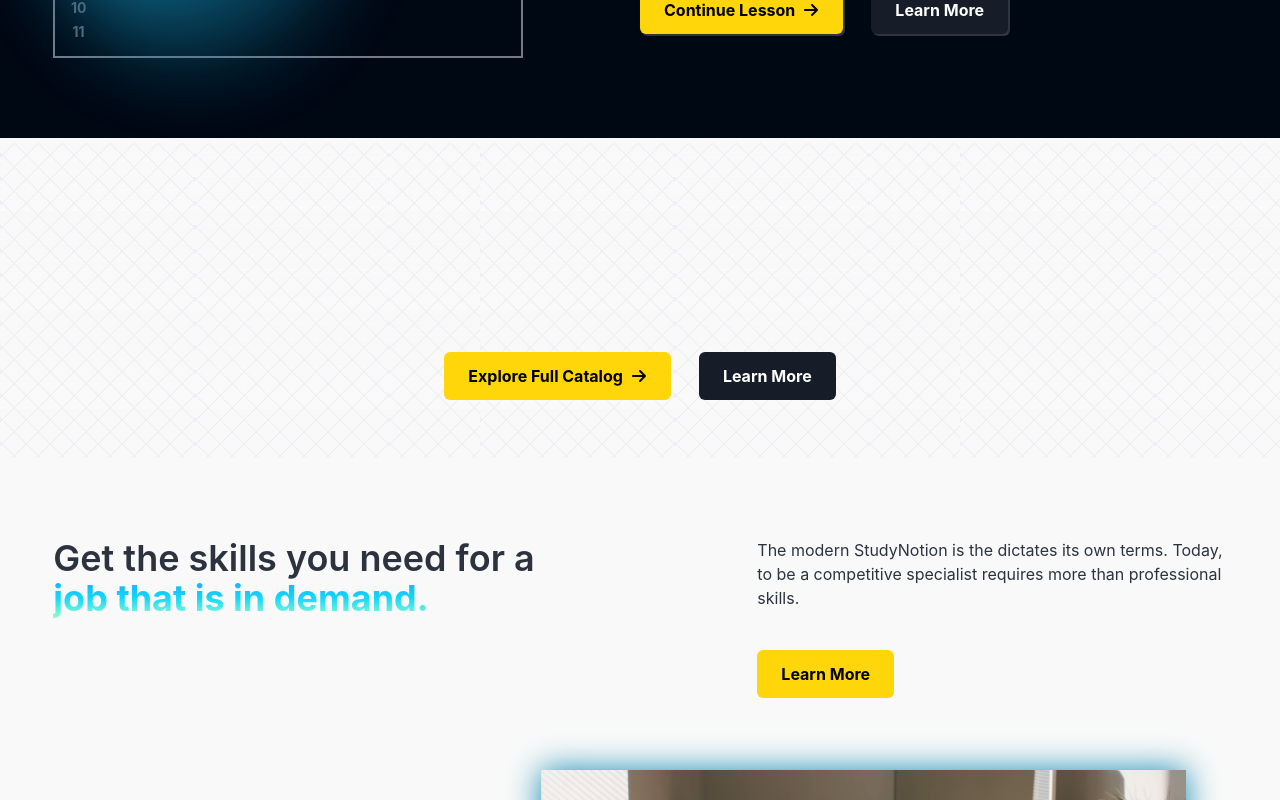
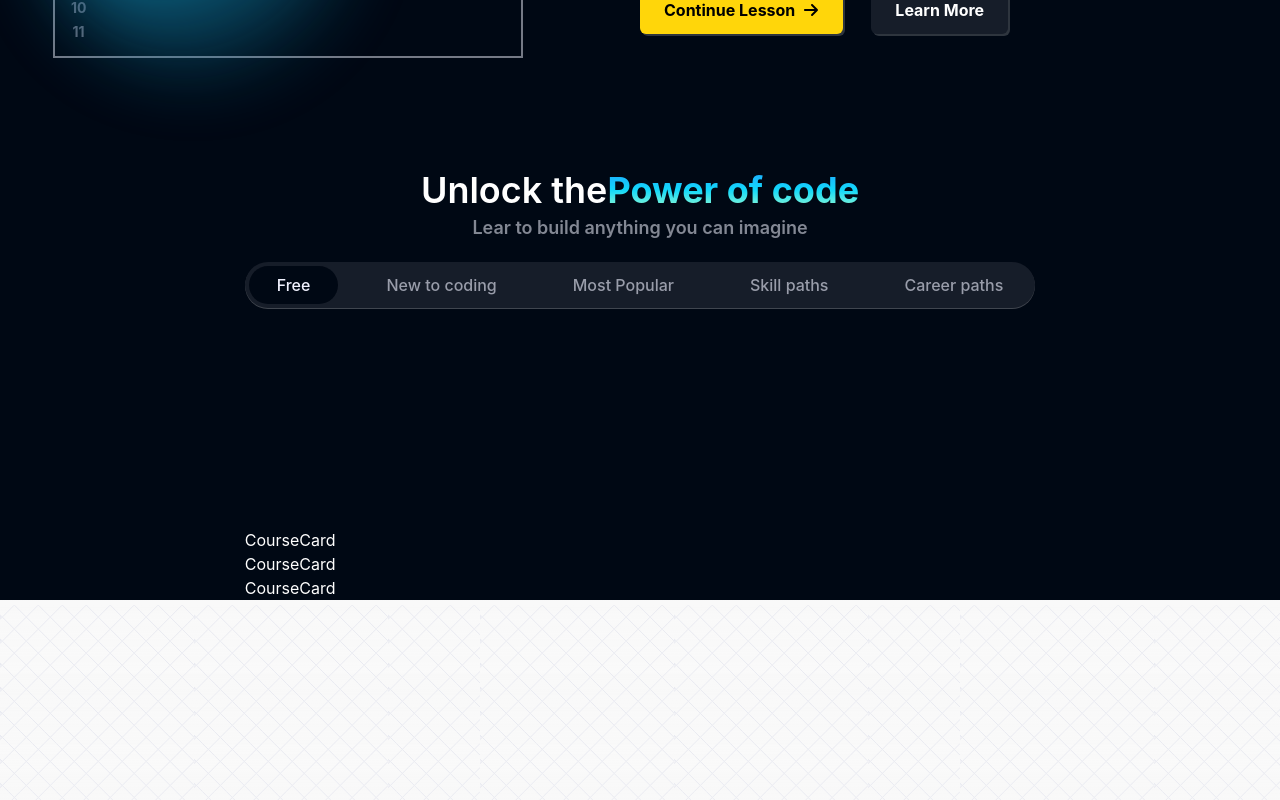
Before and after one commit to Akumar4318/StudyNotion_MERN, a React (Vite) app in the folder Frontend/: page / in a window 1280 px wide. Shown: the part 1450-2250 px from the top of the page. Built offline with nearby package versions, Linux system fonts and the light colour scheme.

Commit message:
ExploreMore component and CourseCard component added

```diff
--- /dev/null
+++ b/Frontend/src/Components/core/HomePage/CourseCard.jsx
@@ -0,0 +1,9 @@
+import React from 'react'
+
+const CourseCard = () => {
+  return (
+    <div>CourseCard</div>
+  )
+}
+
+export default CourseCard
--- /dev/null
+++ b/Frontend/src/Components/core/HomePage/ExploreMore.jsx
@@ -0,0 +1,80 @@
+import React, { useState } from 'react'
+import {HomePageExplore} from '../../../data/homepage-explore'
+import HighlightText from './HighlightText'
+import CourseCard from './CourseCard'
+
+
+const tabName=[
+    "Free",
+    "New to coding",
+    "Most Popular",
+    "Skill paths",
+    "Career paths"
+]
+
+const ExploreMore = () => {
+
+    const [currentTab,setCurrentTab]=useState(tabName[0]);
+    const [courses,setCourses]=useState(HomePageExplore[0].courses)
+    const [currentCard,setCurrentCard]=useState(HomePageExplore[0].courses[0].heading)
+
+const setMyCard=(value)=>{
+
+    setCurrentTab(value)
+    let result=HomePageExplore.filter((course)=> course.tag == value)
+    setCourses(result[0].courses)
+    setCurrentCard(result[0].courses[0].heading)
+}
+
+
+  return (
+    <div>
+        <div className='text-4xl font-semibold text-center'>
+            Unlock the
+            <HighlightText text={"Power of code"}/>
+        </div>
+
+        <p className='text-center text-richblack-300 text-lg font-semibold mt-1'>
+            Lear to build anything you can imagine
+        </p>
+        <div className="hidden lg:flex gap-5 m-5 mx-auto w-max bg-richblack-800 text-richblack-200 p-1 rounded-full font-medium drop-shadow-[0_1.5px_rgba(255,255,255,0.25)]">
+        {tabName.map((ele, index) => {
+          return (
+            <div
+              className={` text-[16px] flex flex-row items-center gap-2 ${
+                currentTab === ele
+                  ? "bg-richblack-900 text-richblack-5 font-medium"
+                  : "text-richblack-200"
+              } px-7 py-[7px] rounded-full transition-all duration-200 cursor-pointer hover:bg-richblack-900 hover:text-richblack-5`}
+              key={index}
+              onClick={() => setMyCard(ele)}
+            >
+              {ele}
+            </div>
+          );
+        })}
+      </div>
+      <div className="hidden lg:block lg:h-[200px]"></div>
+
+            {/* course car group */}
+      <div>
+
+        {
+            courses.map((item,index)=>{
+
+                return(
+                    <CourseCard key={index}
+                    CardData={item}
+                    currentCard={currentCard}
+                    setCurrentCard={setCurrentCard}
+
+                    />
+                )
+            })
+        }
+      </div>
+    </div>
+  )
+}
+
+export default ExploreMore
--- a/Frontend/src/Pages/Home.jsx
+++ b/Frontend/src/Pages/Home.jsx
@@ -9,6 +9,8 @@ import TimelineSection from "../Components/core/HomePage/TimelineSection";
 import LearningLanguageSection from "../Components/core/HomePage/LearningLanguageSection";
 import InstructorSection from "../Components/core/HomePage/InstructorSection";
 import Footer from "../Components/common/Footer";
+import ExploreMore from "../Components/core/HomePage/ExploreMore";
+
 // import "../App.css"
 
 const Home = () => {
@@ -97,6 +99,8 @@ const Home = () => {
             }
             codeColor={"text-yellow-25"}
           />
+
+
         </div>
 
         {/* Code-Section -02 */}
@@ -130,6 +134,7 @@ const Home = () => {
             }
           />
         </div>
+        <ExploreMore/>
       </div>
 
       {/* - Section-2 */}
```
